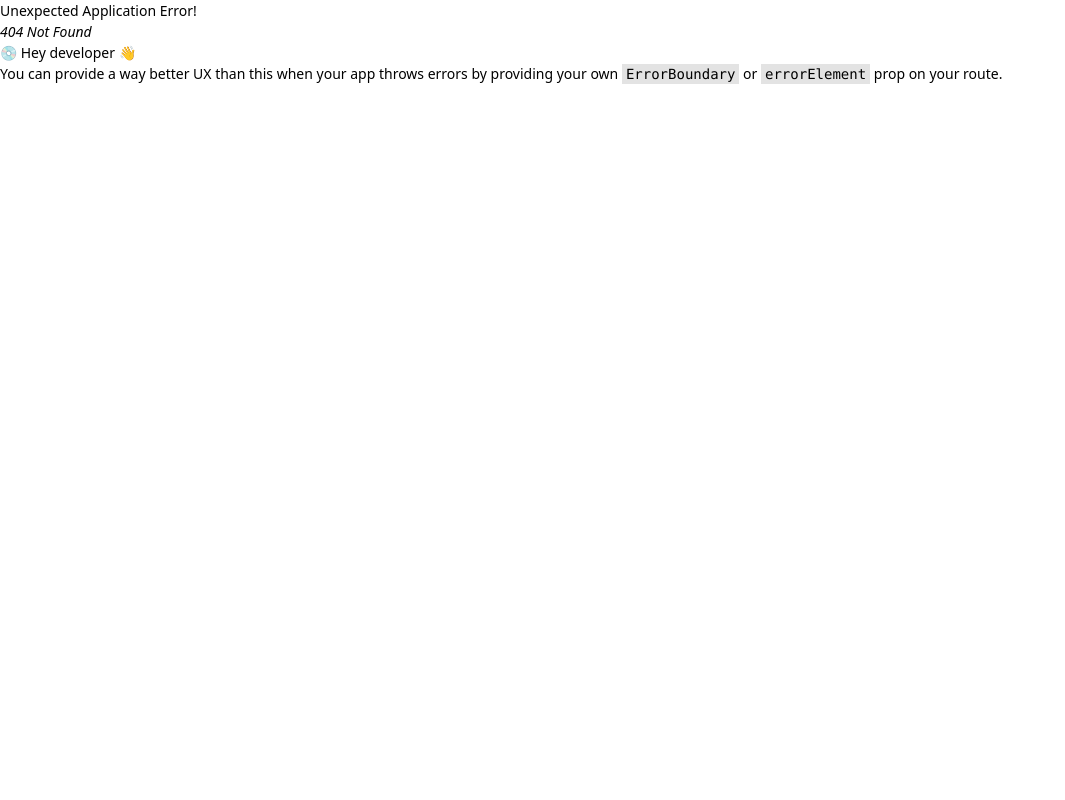
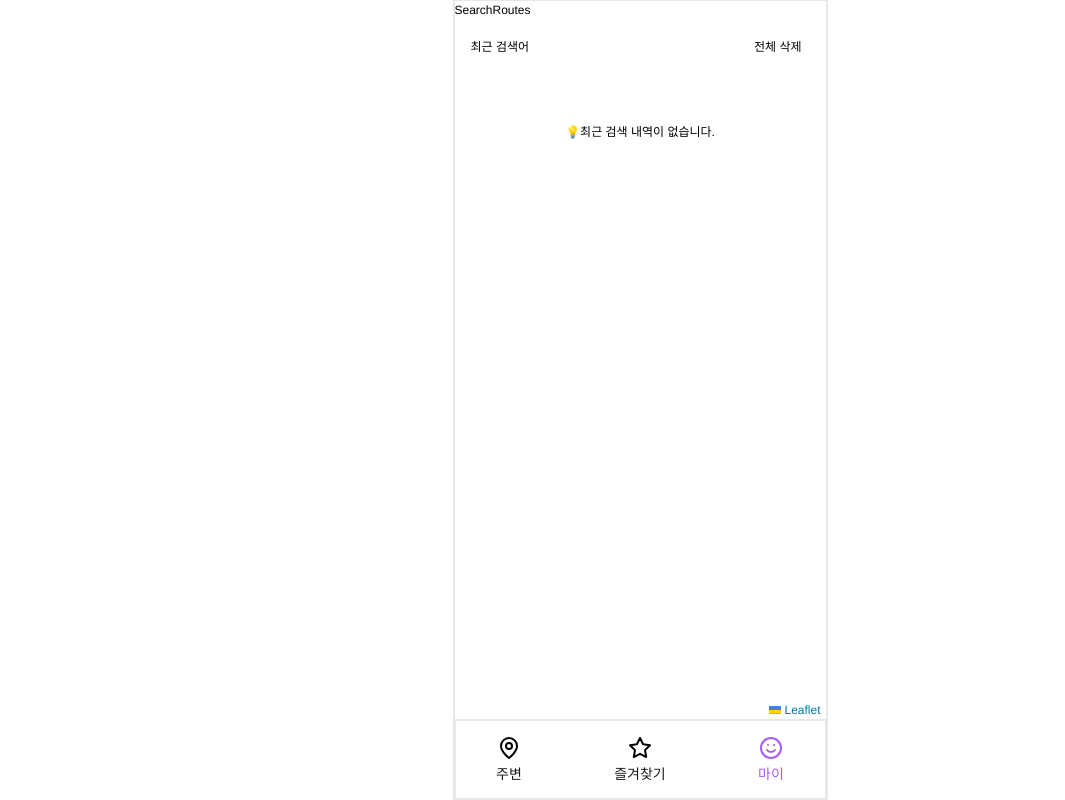
Before and after one commit to team-easymap/easymap-frontend, a React (Vite) app: page /search/routes in a window 1280 px wide. Before the commit this address had no page. Shown: the whole page, without its empty margins (0-1065 px from the left). Built offline with nearby package versions, Linux system fonts and the light colour scheme.

Commit message:
feat: 경로 검색 route 추가

```diff
--- /dev/null
+++ b/src/components/search/search-routes/search-routes.tsx
@@ -0,0 +1,5 @@
+const SearchRoutes = () => {
+  return <div>SearchRoutes</div>;
+};
+
+export default SearchRoutes;
--- a/src/pages/search.tsx
+++ b/src/pages/search.tsx
@@ -1,10 +1,18 @@
 import SearchComponent from '@/components/search/search-form/search';
 import SearchHistory from '@/components/search/search-history/search-history';
+import SearchRoutes from '@/components/search/search-routes/search-routes';
+import { useLocation } from 'react-router-dom';
 
 const SearchPage = () => {
+  const location = useLocation();
+
   return (
     <main className='h-full w-full bg-white'>
-      <SearchComponent />
+      {location.pathname === '/search/location' ? (
+        <SearchComponent />
+      ) : (
+        <SearchRoutes />
+      )}
       <SearchHistory />
     </main>
   );
--- a/src/router/index.tsx
+++ b/src/router/index.tsx
@@ -12,7 +12,8 @@ const router = createBrowserRouter(
   createRoutesFromElements(
     <Route path='/' element={<App />}>
       <Route index element={<MainPage />} />
-      <Route path='/search' element={<SearchPage />} />
+      <Route path='/search/location' element={<SearchPage />} />
+      <Route path='/search/routes' element={<SearchPage />} />
       <Route path='/login' element={<LoginPage />} />
     </Route>
   )
```
